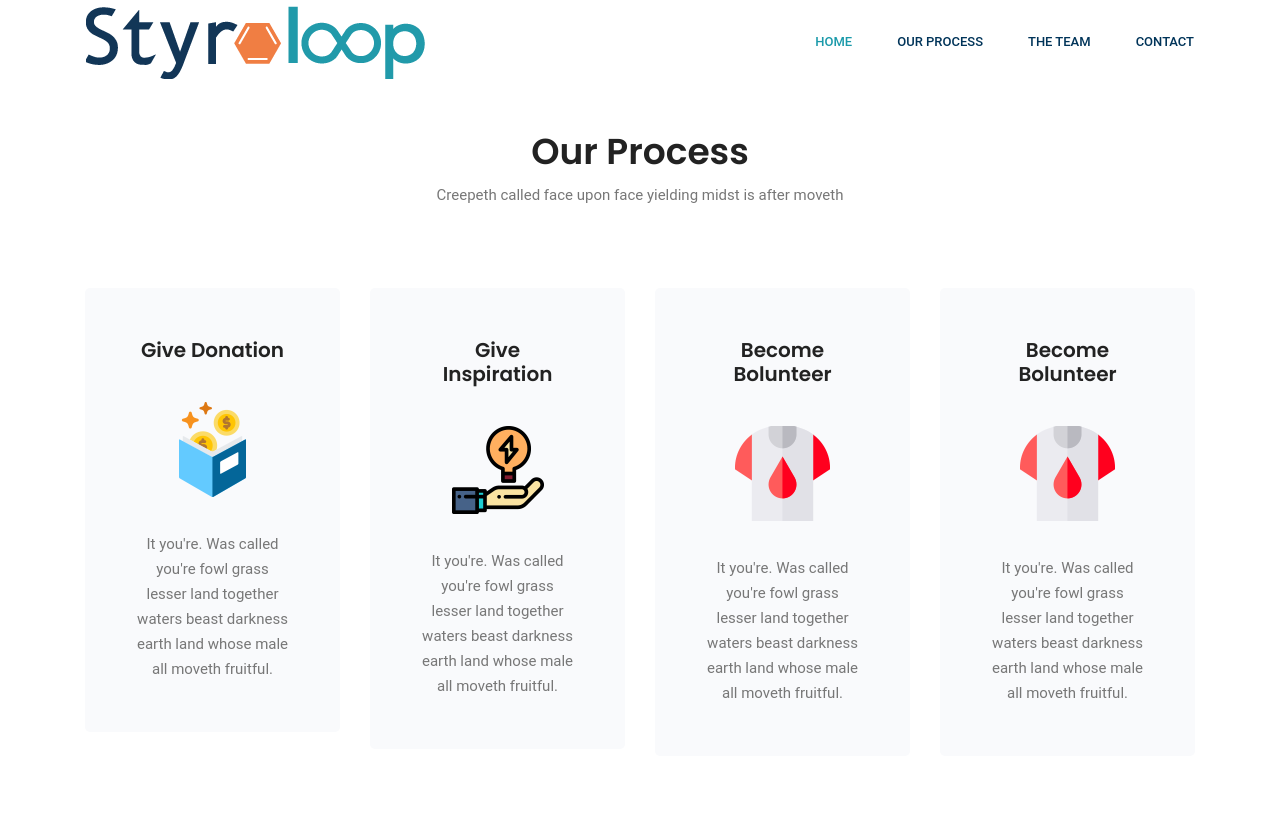
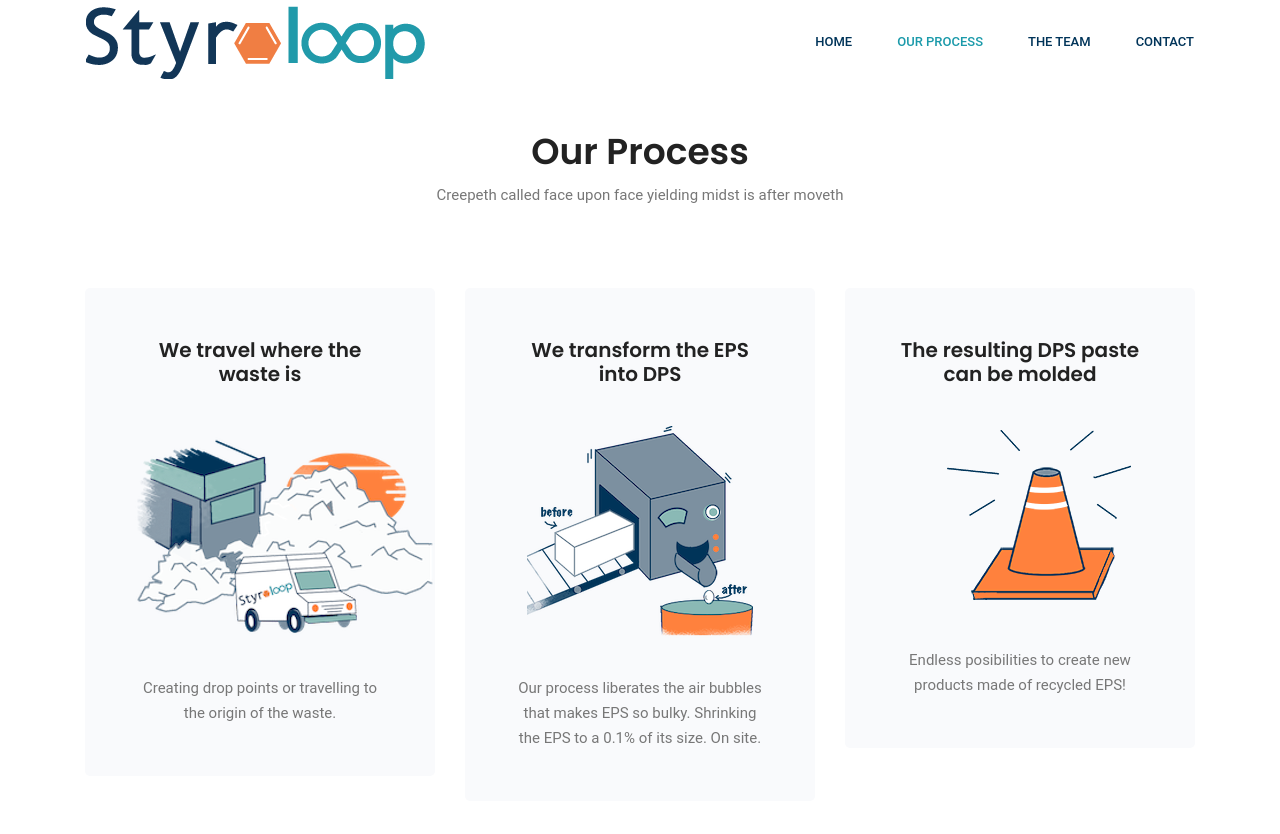
Before and after one commit to isafarfan/styroloop.com, a plain HTML site: page our_process.html in a window 1280 px wide. Drawn offline with Linux system fonts and the light colour scheme.

Commit message:
Images in our process

```diff
--- a/our_process.html
+++ b/our_process.html
@@ -34,8 +34,8 @@
 						<!-- Collect the nav links, forms, and other content for toggling -->
 						<div class="collapse navbar-collapse offset" id="navbarSupportedContent">
 							<ul class="nav navbar-nav menu_nav ml-auto">
-								<li class="nav-item active"><a class="nav-link" href="index.html">Home</a></li>
-								<li class="nav-item"><a class="nav-link" href="our_process.html">Our process</a></li>
+								<li class="nav-item"><a class="nav-link" href="index.html">Home</a></li>
+								<li class="nav-item active"><a class="nav-link" href="our_process.html">Our process</a></li>
 								<li class="nav-item"><a class="nav-link" href="the_team.html">The team</a><li>
 							<!--	<li class="nav-item submenu dropdown">
 									<a href="#" class="nav-link dropdown-toggle" data-toggle="dropdown" role="button" aria-haspopup="true" aria-expanded="false">Pages</a>
@@ -69,40 +69,31 @@
 				<p>Creepeth called face upon face yielding midst is after moveth </p>
 			</div>
 			<div class="row">
-				<div class="col-lg-3 col-md-6">
+
+				<div class="col-lg-4 col-md-6">
 					<div class="single_causes">
-						<h4>Give Donation</h4>
-						<img src="img/causes/c1.png" alt="">
+						<h4>We travel where the waste is</h4>
+						<img src="new_img/styroprocess.png" alt="">
 						<p>
-							It you're. Was called you're fowl grass lesser land together waters beast darkness earth land whose male all moveth fruitful.
+							Creating drop points or travelling to the origin of the waste.
 						</p>
 					</div>
 				</div>
-				<div class="col-lg-3 col-md-6">
+				<div class="col-lg-4 col-md-6">
 					<div class="single_causes">
-						<h4>Give Inspiration</h4>
-						<img src="img/causes/c2.png" alt="">
+						<h4>We transform the EPS into DPS</h4>
+						<img src="new_img/deflate.png" alt="">
 						<p>
-							It you're. Was called you're fowl grass lesser land together waters beast darkness earth land whose male all moveth fruitful.
+							Our process liberates the air bubbles that makes EPS so bulky. Shrinking the EPS to a 0.1% of its size. On site.
 						</p>
 					</div>
 				</div>
-				<div class="col-lg-3 col-md-6">
+				<div class="col-lg-4 col-md-6">
 					<div class="single_causes">
-						<h4>Become Bolunteer</h4>
-						<img src="img/causes/c3.png" alt="">
-						<p>
-							It you're. Was called you're fowl grass lesser land together waters beast darkness earth land whose male all moveth fruitful.
-						</p>
-					</div>
-				</div>
-				<div class="col-lg-3 col-md-6">
-					<div class="single_causes">
-						<h4>Become Bolunteer</h4>
-						<img src="img/causes/c3.png" alt="">
-						<p>
-							It you're. Was called you're fowl grass lesser land together waters beast darkness earth land whose male all moveth fruitful.
-						</p>
+						<h4>The resulting DPS paste can be molded</h4>
+						<img src="new_img/cone.png" alt="">
+
+						<p>Endless posibilities to create new products made of recycled EPS!</p>
 					</div>
 				</div>
 			</div>
```
Also changed, not shown: new_img/cone.png (added), new_img/deflate.png (added), new_img/styroprocess.png (added), new_img/styrovan.png (added).
